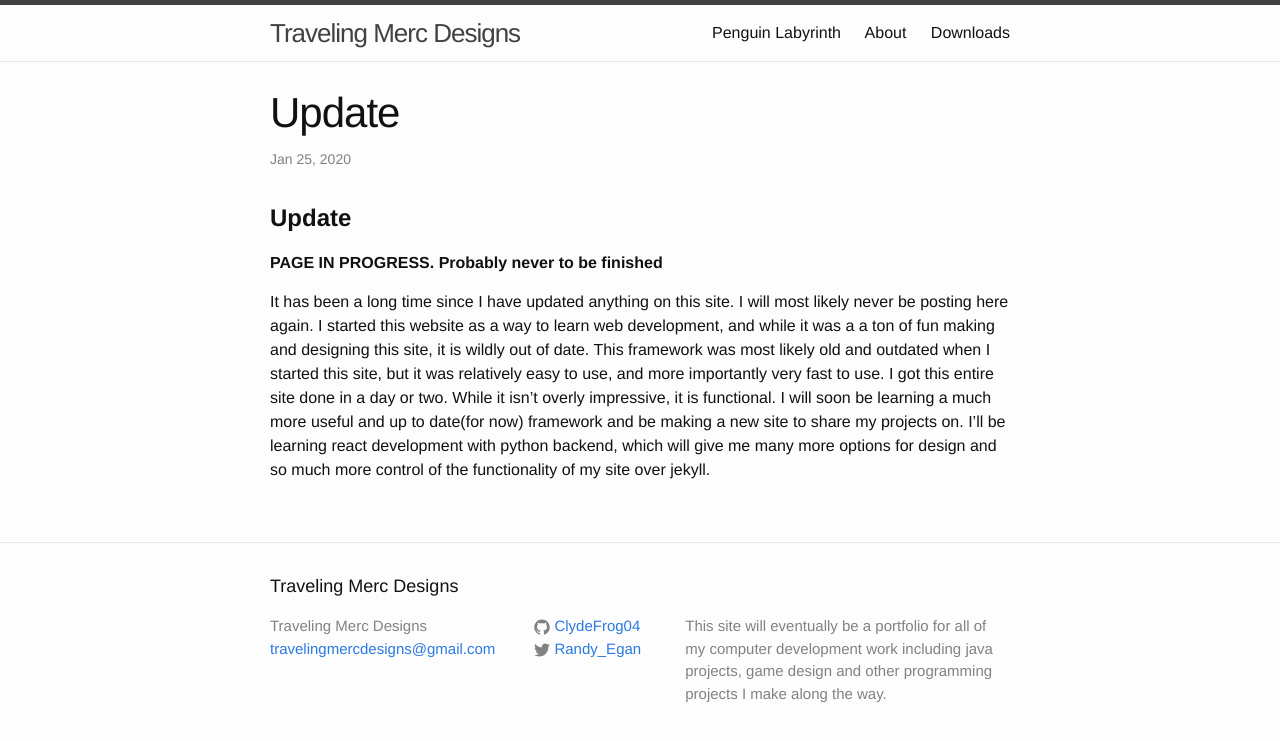
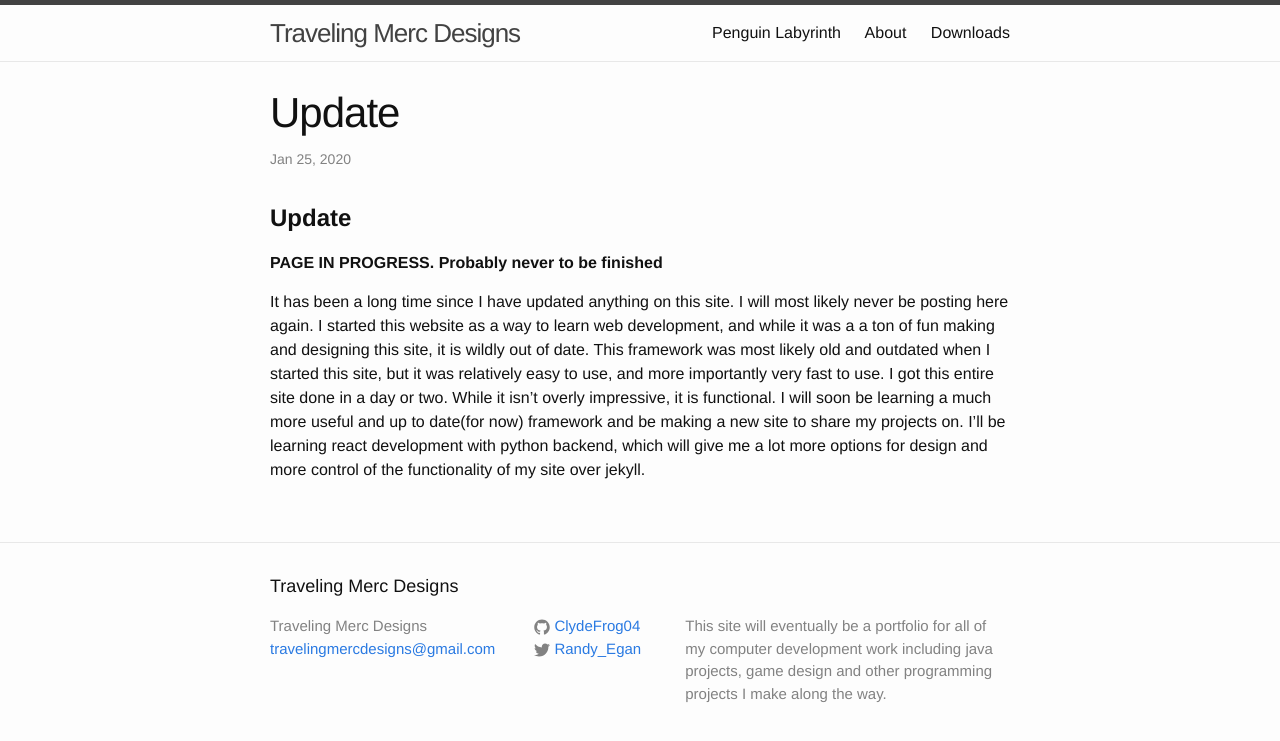
Before and after one commit to ClydeFrog04/ClydeFrog04.github.io, a Jekyll site: the page built from _posts/2020-01-25-NewPost.markdown, in a window 1280 px wide. Shown: the top 741 px of the page. Built offline with Jekyll 4.4.1, drawn with Linux system fonts in a browser that asks for light colours.

Commit message:
A few word changes

```diff
--- a/_posts/2020-01-25-NewPost.markdown
+++ b/_posts/2020-01-25-NewPost.markdown
@@ -10,4 +10,4 @@ Categories: jekyll update
 
 **PAGE IN PROGRESS. Probably never to be finished**
 
-It has been a long time since I have updated anything on this site. I will most likely never be posting here again. I started this website as a way to learn web development, and while it was a a ton of fun making and designing this site, it is wildly out of date. This framework was most likely old and outdated when I started this site, but it was relatively easy to use, and more importantly very fast to use. I got this entire site done in a day or two. While it isn't overly impressive, it is functional. I will soon be learning a much more useful and up to date(for now) framework and be making a new site to share my projects on. I'll be learning react development with python backend, which will give me many more options for design and so much more control of the functionality of my site over jekyll.
+It has been a long time since I have updated anything on this site. I will most likely never be posting here again. I started this website as a way to learn web development, and while it was a a ton of fun making and designing this site, it is wildly out of date. This framework was most likely old and outdated when I started this site, but it was relatively easy to use, and more importantly very fast to use. I got this entire site done in a day or two. While it isn't overly impressive, it is functional. I will soon be learning a much more useful and up to date(for now) framework and be making a new site to share my projects on. I'll be learning react development with python backend, which will give me a lot more options for design and more control of the functionality of my site over jekyll.
```
